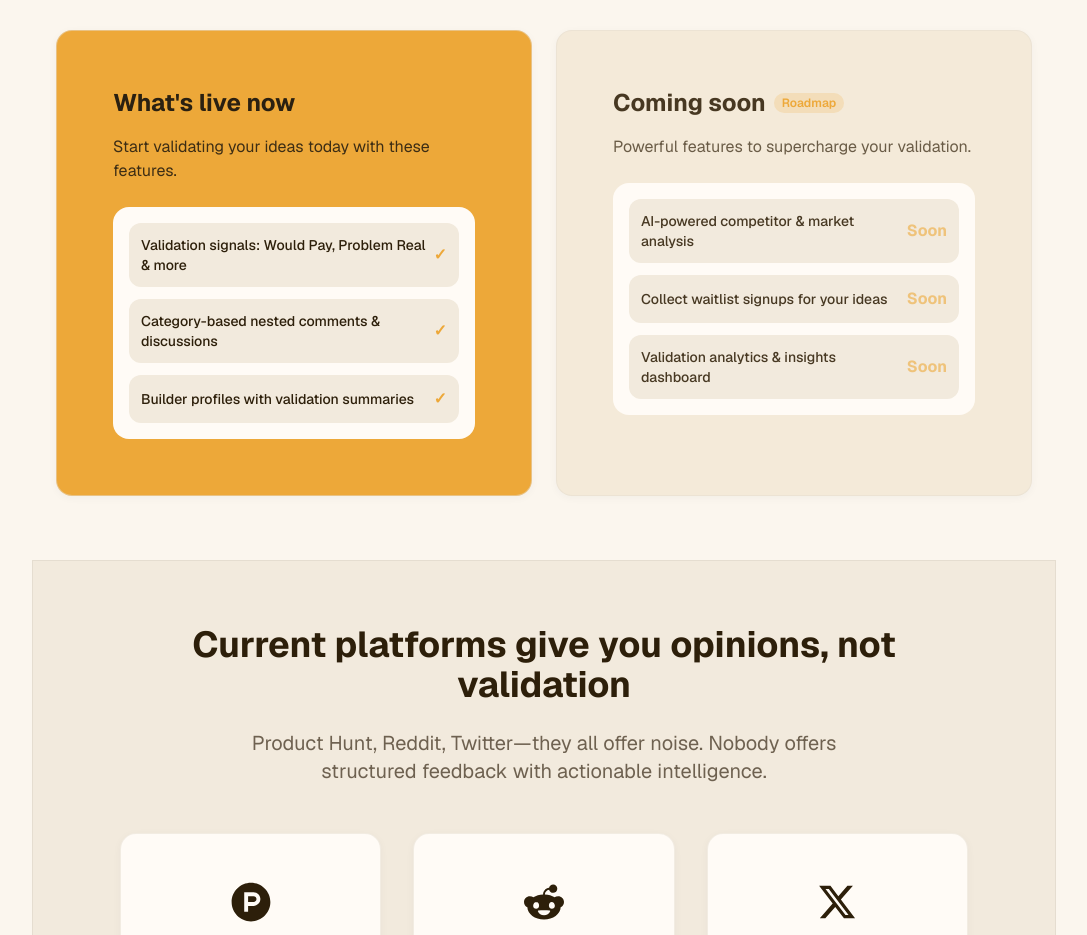
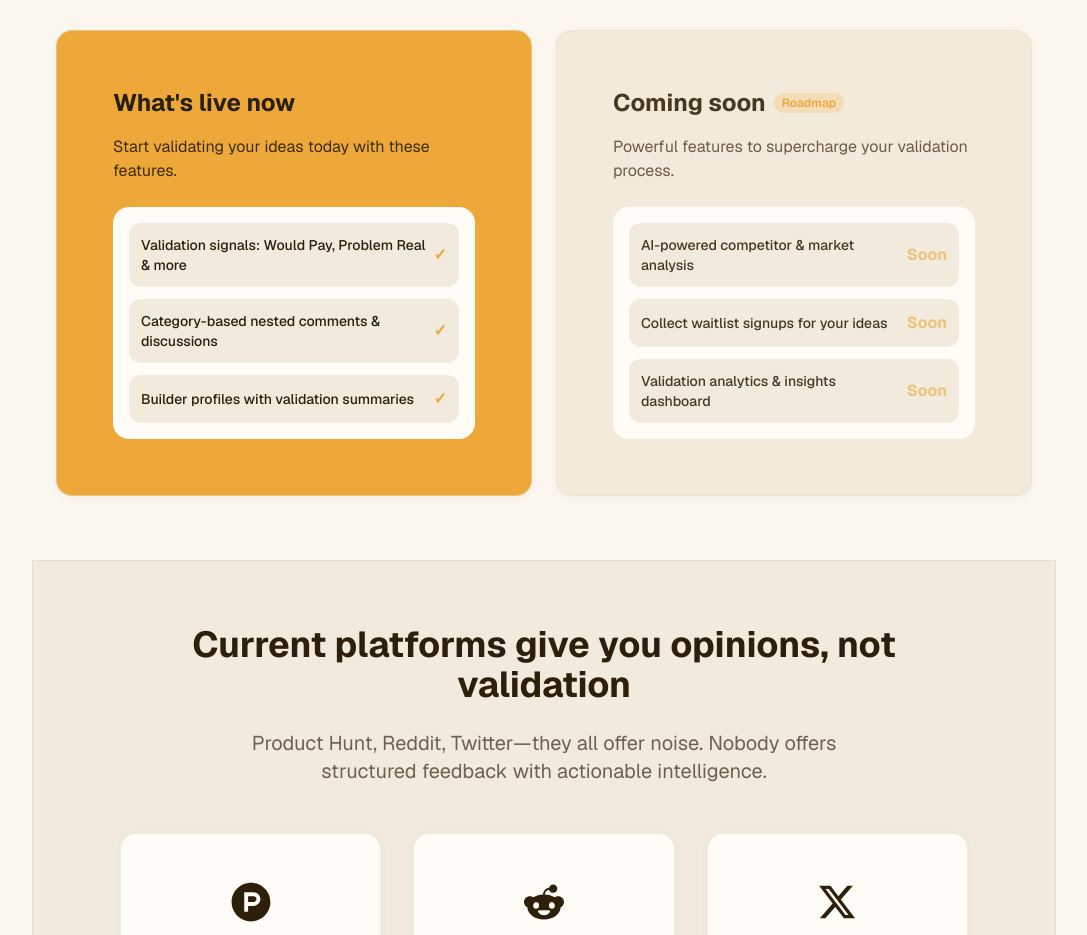
Before and after one commit to Ayroid/validuct, a Next.js app in the folder frontend/: page / in a window 1280 px wide. Shown: the part 920-1855 px from the top of the page, without its empty margins (96-1183 px from the left). Built offline with nearby package versions, Linux system fonts and the light colour scheme; no server answers.

Commit message:
update: landing page card text

```diff
--- a/frontend/app/page.tsx
+++ b/frontend/app/page.tsx
@@ -109,7 +109,7 @@ export default async function Home() {
 							</span>
 						</div>
 						<p className="text-secondary-foreground/80 mb-6">
-							Powerful features to supercharge your validation.
+							Powerful features to supercharge your validation process.
 						</p>
 						<div className="bg-card space-y-3 rounded-xl p-4">
 							<div className="bg-muted flex items-center justify-between rounded-lg p-3">
```
